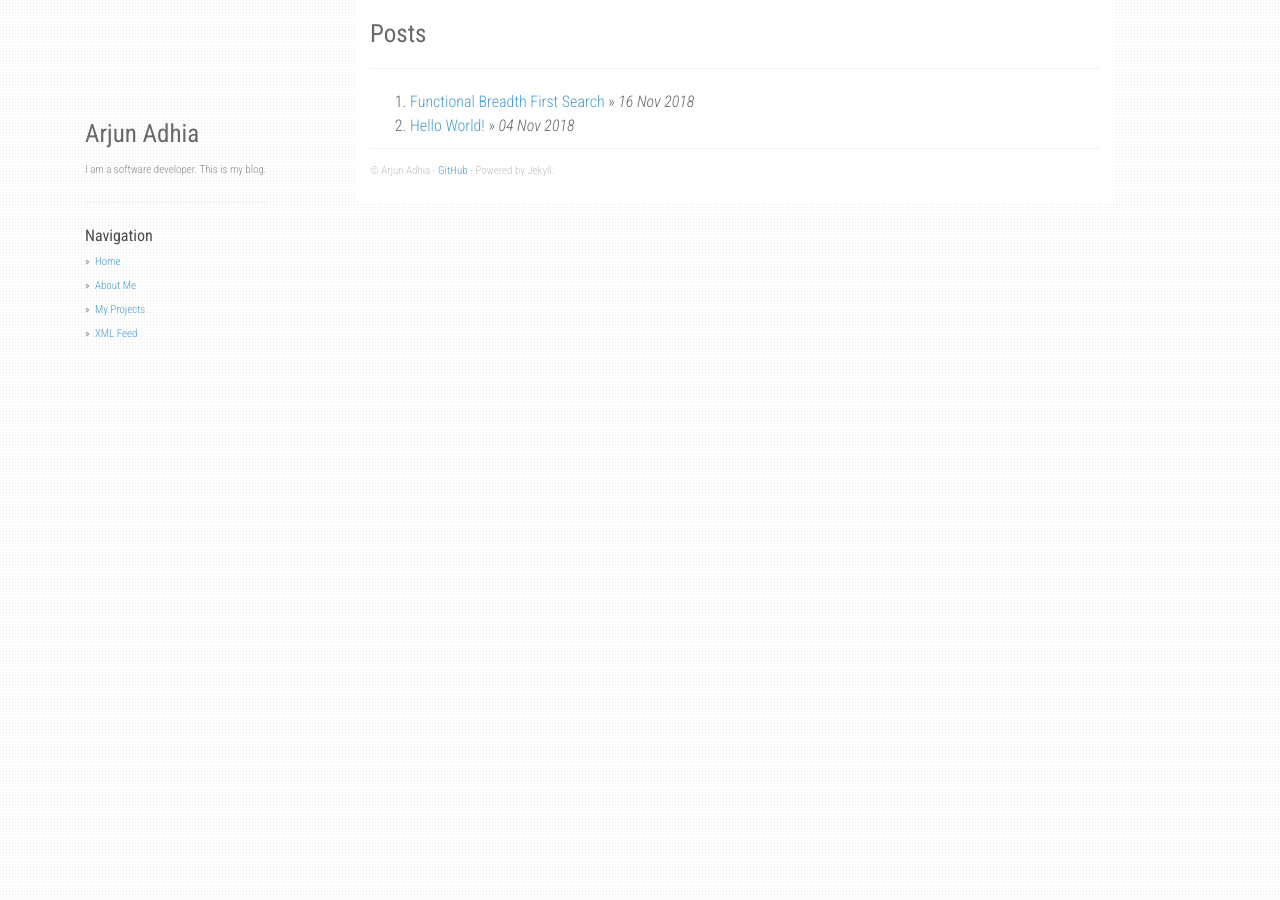
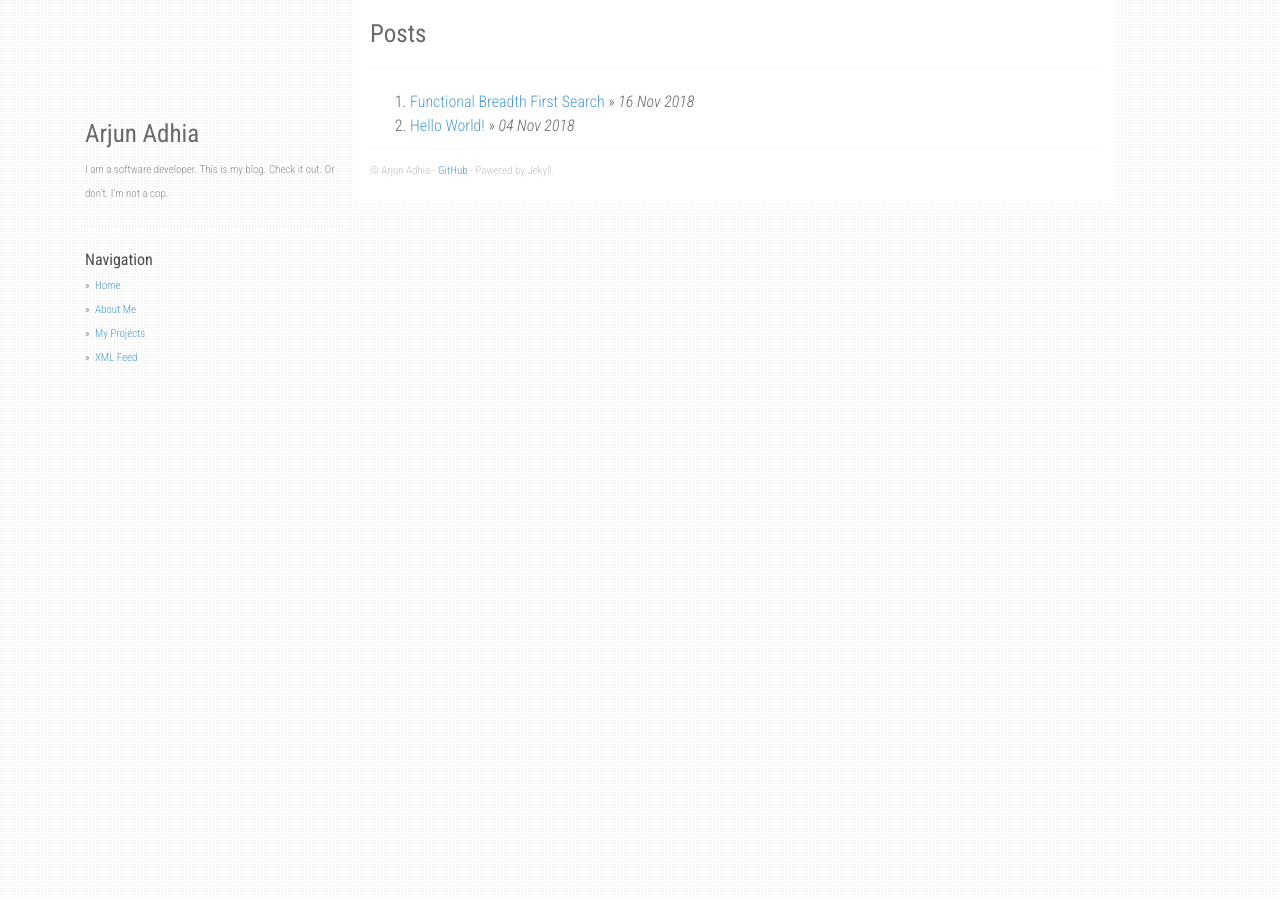
Before and after one commit to gapuchi/gapuchi.github.io, a Jekyll site: the page built from index.html, in a window 1280 px wide. Built offline with Jekyll 4.4.1, drawn with Linux system fonts in a browser that asks for light colours; nearby versions of some CDN libraries; the list of posts is cut into pages by our own code.

Commit message:
Updated config description

```diff
--- a/_config.yml
+++ b/_config.yml
@@ -2,7 +2,7 @@ title: Posts
 description: My Blog
 author: Arjun Adhia
 github: https://github.com/gapuchi
-about: I am a software developer. This is my blog.
+about: I am a software developer. This is my blog. Check it out. Or don't. I'm not a cop.
 disqus_shortname: stackproblems
 google_analytics: UA-XXXXXXXX-Y
 avatar_url: /static/img/avatar.jpg
```
